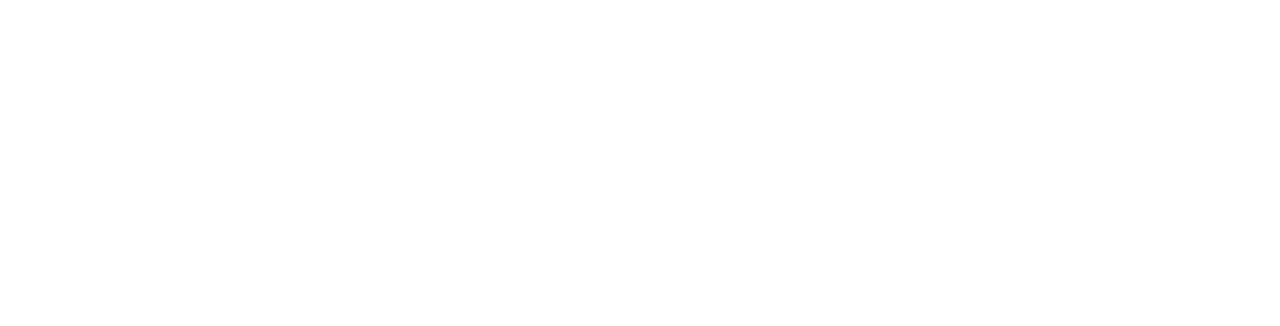
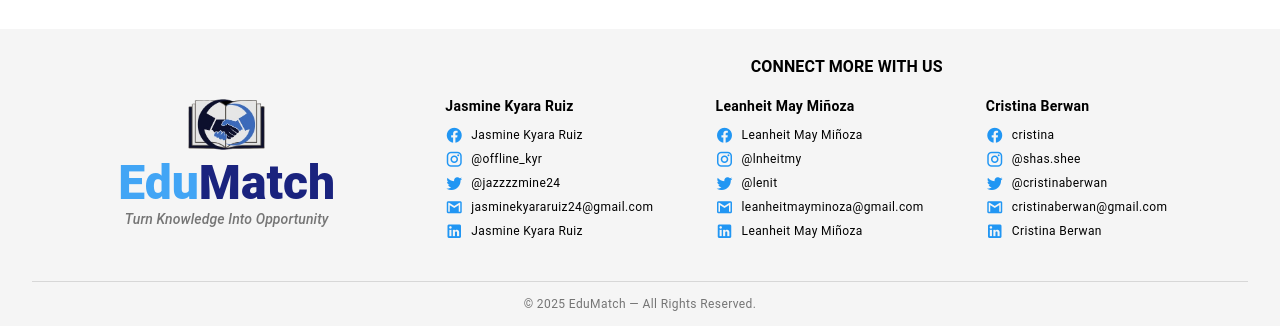
Before and after one commit to jasminekyararuiz/EduMatch-Website, a Vue app: page /findtutorhere in a window 1280 px wide. Shown: the part 775-1101 px from the top of the page. Before the commit the page ends 804 px from the top, so only its background shows below. Built offline with nearby package versions, Linux system fonts and the light colour scheme; no server answers; the database is empty.

Commit message:
fix: fix the dark theme of find tutor

```diff
--- a/src/views/system/FindTutor.vue
+++ b/src/views/system/FindTutor.vue
@@ -82,7 +82,7 @@
 <template>
      <v-app :theme="theme">
     <!-- NAVBAR -->
-    <v-app-bar :color="theme === 'light' ? 'indigo-darken-4' : 'grey-darken-2'" class="px-3">
+    <v-app-bar :color="theme === 'light' ? 'indigo-darken-4' : 'grey-darken-4'" class="px-3">
       <v-row align="center" no-gutters class="w-100">
         <v-col cols="8" class="d-flex align-center">
           <v-img src="/public/Edumatch_logo.png" max-width="60" class="mr-2" />
@@ -106,8 +106,8 @@
             <!-- FILTER SIDEBAR -->
             <v-col cols="12" md="3">
               <v-card
-              :color="theme === 'light' ? '#172e46' : 'grey-darken-2'"
-              elevation="2" class="pa-4 mt-3 filter-sidebar">
+              :color="theme === 'light' ? '#172e46' : 'grey-darken-4'"
+              elevation="2" class="pa-4 mt-3" rounded="xl">
                 <h4 class="mb-4 font-weight-bold">Filter by:</h4>
                 <v-divider class="my-4" />
                 <!-- You can add filter components here -->
@@ -117,7 +117,7 @@
             <!-- TUTOR LIST -->
             <v-col cols="12" md="9" class="overflow-y-auto" style="max-height:calc(100vh - 20px);">
               <v-card
-              :color="theme === 'light' ? 'grey-lighten-3' : 'grey-darken-2'"
+              :color="theme === 'light' ? 'grey-lighten-3' : 'grey-darken-4'"
                elevation="2" class="pa-4 mt-3" rounded="lg">
                 <!-- TAB TOGGLE -->
                 <v-card
@@ -146,7 +146,7 @@
                     class="d-flex"
                   >
                     <v-card
-                    :color="theme === 'light' ? '#CFD8DC' : 'grey-darken-5'"
+                    :color="theme === 'light' ? '#CFD8DC' : 'grey-darken-2'"
                     elevation="3" class="pa-3 w-100" rounded="lg">
                       <v-img :src="tutor.avatar_url || 'https://via.placeholder.com/400'" height="130px" class="mb-2" cover />
                       <h5 class="font-weight-bold mb-2" style="font-size:14px">{{ tutor.name }}</h5>
@@ -250,6 +250,106 @@
           </v-card>
         </v-dialog>
       </v-main>
+
+      <v-footer :color="theme === 'light' ? 'grey-lighten-4' : 'grey-darken-4'"
+      :class="theme === 'light' ? 'text-black' : 'text-white'">
+      <v-container fluid>
+        <v-row align="center" justify="space-between">
+          <!-- Left side: Logo and Tagline -->
+          <v-col cols="12" md="4" class="d-flex flex-column align-center">
+            <v-img class="mx-auto mb-2 mt-5 px-5" src="/public/Edumatch_logo.png" width="30%">
+            </v-img>
+            <span class="text-h3 font-weight-bold footer">
+              <span class="text-blue-lighten-1"><b>Edu</b></span>
+              <span class="text-indigo-darken-4"><b>Match</b></span>
+            </span>
+            <p class="text-subtitle-2 text-grey-darken-1"><i>Turn Knowledge Into Opportunity</i></p>
+          </v-col>
+
+          <!-- Right side: Social Media -->
+          <v-col cols="12" md="8">
+            <div class="text-center mb-4">
+              <h4 class="text-subtitle-1 font-weight-bold">CONNECT MORE WITH US</h4>
+            </div>
+            <v-row dense>
+              <!-- Jasmine -->
+              <v-col cols="12" sm="4" class="mb-4">
+                <h5 class="text-body-2 font-weight-medium mb-2"><b>Jasmine Kyara Ruiz</b></h5>
+                <div class="d-flex align-center mb-1 text-caption">
+                  <v-icon color="blue" size="18" class="me-2">mdi-facebook</v-icon> Jasmine Kyara
+                  Ruiz
+                </div>
+                <div class="d-flex align-center mb-1 text-caption">
+                  <v-icon color="blue" size="18" class="me-2">mdi-instagram</v-icon> @offline_kyr
+                </div>
+                <div class="d-flex align-center mb-1 text-caption">
+                  <v-icon color="blue" size="18" class="me-2">mdi-twitter</v-icon> @jazzzzmine24
+                </div>
+                <div class="d-flex align-center mb-1 text-caption">
+                  <v-icon color="blue" size="18" class="me-2">mdi-gmail</v-icon>
+                  jasminekyararuiz24@gmail.com
+                </div>
+                <div class="d-flex align-center text-caption">
+                  <v-icon color="blue" size="18" class="me-2">mdi-linkedin</v-icon> Jasmine Kyara
+                  Ruiz
+                </div>
+              </v-col>
+
+              <!-- Leanheit -->
+              <v-col cols="12" sm="4" class="mb-4">
+                <h5 class="text-body-2 font-weight-medium mb-2"><b>Leanheit May Miñoza</b></h5>
+                <div class="d-flex align-center mb-1 text-caption">
+                  <v-icon color="blue" size="18" class="me-2">mdi-facebook</v-icon> Leanheit May
+                  Miñoza
+                </div>
+                <div class="d-flex align-center mb-1 text-caption">
+                  <v-icon color="blue" size="18" class="me-2">mdi-instagram</v-icon> @lnheitmy
+                </div>
+                <div class="d-flex align-center mb-1 text-caption">
+                  <v-icon color="blue" size="18" class="me-2">mdi-twitter</v-icon> @lenit
+                </div>
+                <div class="d-flex align-center mb-1 text-caption">
+                  <v-icon color="blue" size="18" class="me-2">mdi-gmail</v-icon>
+                  leanheitmayminoza@gmail.com
+                </div>
+                <div class="d-flex align-center text-caption">
+                  <v-icon color="blue" size="18" class="me-2">mdi-linkedin</v-icon> Leanheit May
+                  Miñoza
+                </div>
+              </v-col>
+
+              <!-- Cristina -->
+              <v-col cols="12" sm="4" class="mb-4">
+                <h5 class="text-body-2 font-weight-medium mb-2"><b>Cristina Berwan</b></h5>
+                <div class="d-flex align-center mb-1 text-caption">
+                  <v-icon color="blue" size="18" class="me-2">mdi-facebook</v-icon> cristina
+                </div>
+                <div class="d-flex align-center mb-1 text-caption">
+                  <v-icon color="blue" size="18" class="me-2">mdi-instagram</v-icon> @shas.shee
+                </div>
+                <div class="d-flex align-center mb-1 text-caption">
+                  <v-icon color="blue" size="18" class="me-2">mdi-twitter</v-icon> @cristinaberwan
+                </div>
+                <div class="d-flex align-center mb-1 text-caption">
+                  <v-icon color="blue" size="18" class="me-2">mdi-gmail</v-icon>
+                  cristinaberwan@gmail.com
+                </div>
+                <div class="d-flex align-center text-caption">
+                  <v-icon color="blue" size="18" class="me-2">mdi-linkedin</v-icon> Cristina Berwan
+                </div>
+              </v-col>
+            </v-row>
+          </v-col>
+        </v-row>
+
+        <!-- Divider & Copyright -->
+        <v-divider class="my-6"></v-divider>
+        <v-row justify="center">
+          <span class="text-caption text-grey-darken-1">© 2025 EduMatch — All Rights Reserved.</span>
+        </v-row>
+      </v-container>
+    </v-footer>
+
     </v-app>
 
   </template>
```
